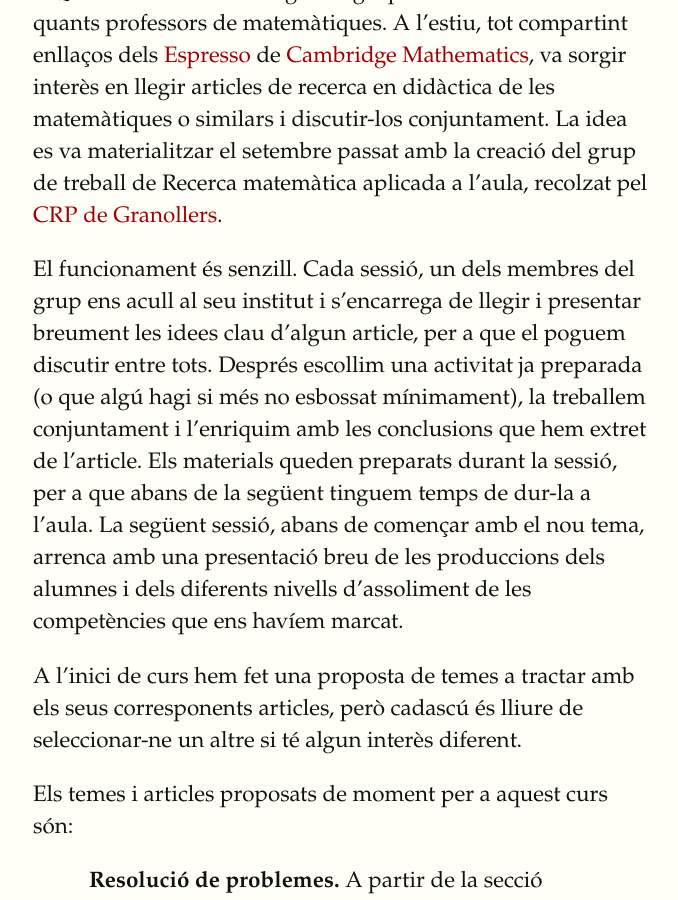
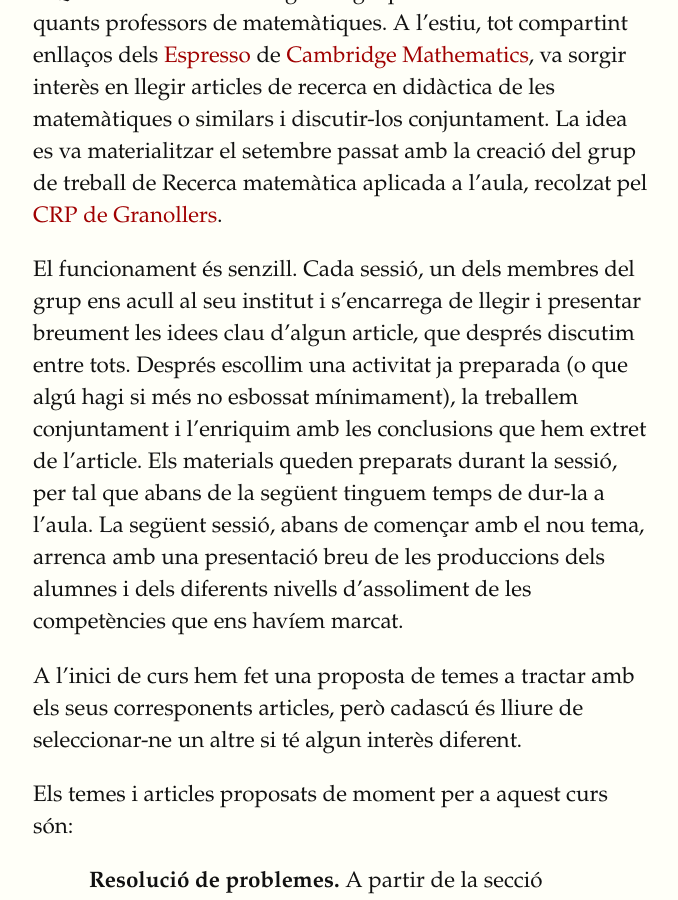
Before and after one commit to mcuquet/mcuquet.github.io, a Jekyll site: the page built from _posts/2019-12-07-Recerca matemàtica aplicada a l'aula.md, in a window 1280 px wide and 900 px high, scrolled down 240 px. Shown: the whole window, without its empty margins (127-805 px from the left). Built offline with Jekyll 4.4.1, drawn with Linux system fonts in a browser that asks for light colours.

Commit message:
update post

```diff
--- a/_posts/2019-12-07-Recerca matemàtica aplicada a l'aula.md
+++ b/_posts/2019-12-07-Recerca matemàtica aplicada a l'aula.md
@@ -17,10 +17,10 @@ del grup de treball de Recerca matemàtica aplicada a l'aula, recolzat pel
 
 El funcionament és senzill. Cada sessió, un dels membres del grup ens acull al
 seu institut i s'encarrega de llegir i presentar breument les idees clau
-d'algun article, per a que el poguem discutir entre tots. Després escollim una
+d'algun article, que després discutim entre tots. Després escollim una
 activitat ja preparada (o que algú hagi si més no esbossat mínimament), la
 treballem conjuntament i l'enriquim amb les conclusions que hem extret de
-l'article. Els materials queden preparats durant la sessió, per a que abans de
+l'article. Els materials queden preparats durant la sessió, per tal que abans de
 la següent tinguem temps de dur-la a l'aula. La següent sessió, abans de
 començar amb el nou tema, arrenca amb una presentació breu de les produccions
 dels alumnes i dels diferents nivells d'assoliment de les competències que ens
```
